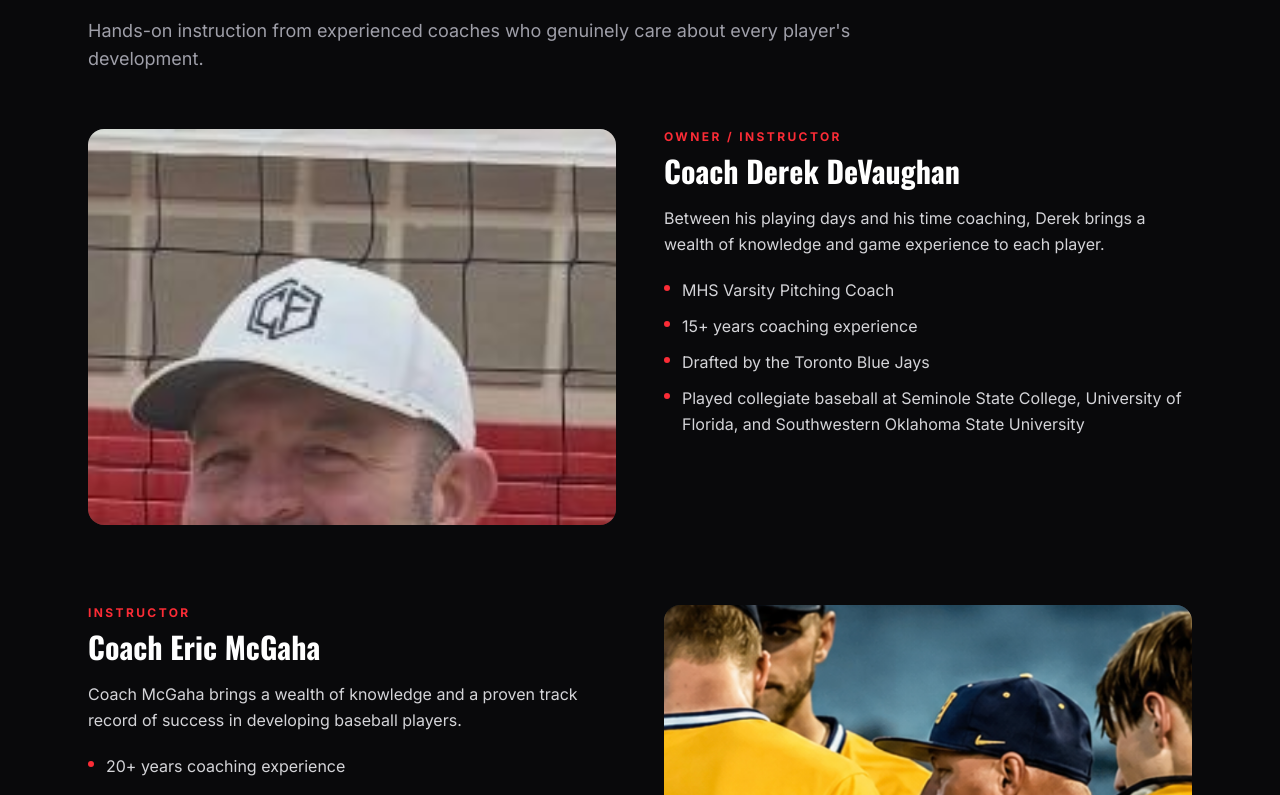
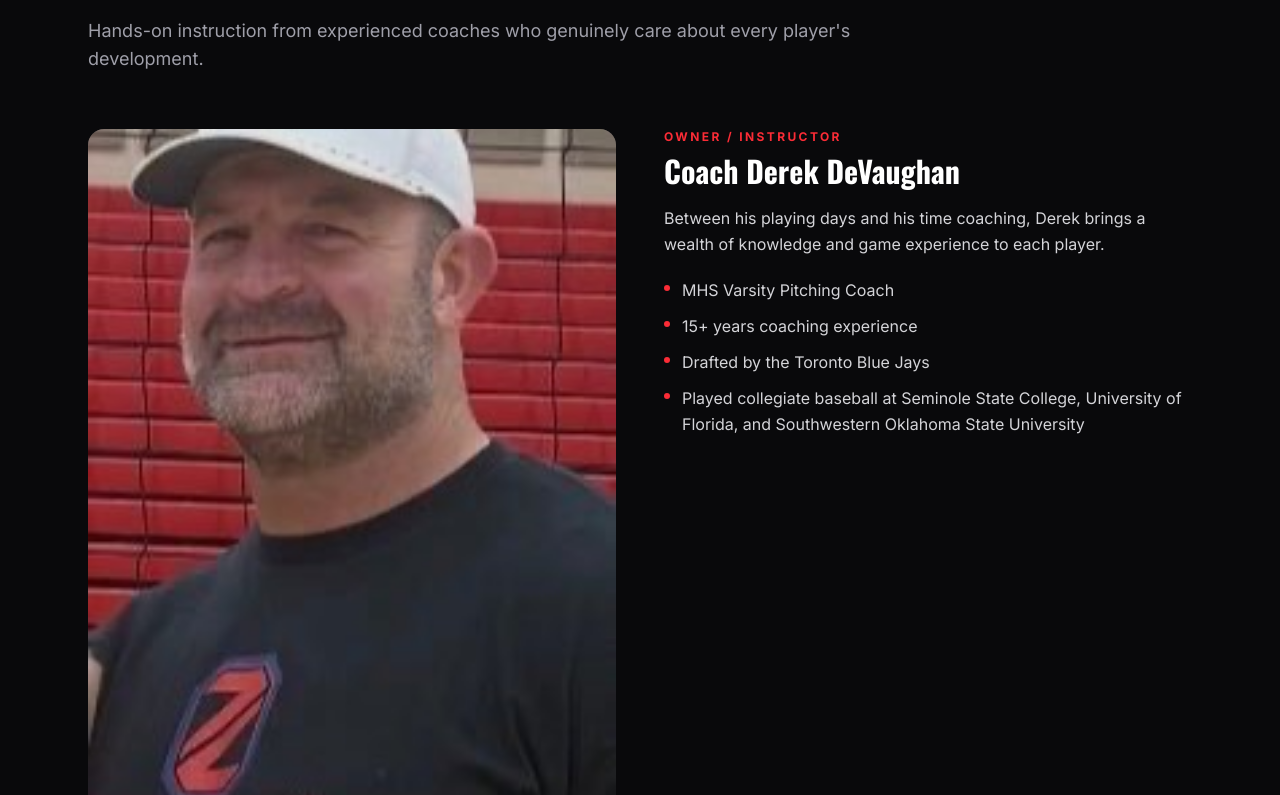
Before and after one commit to darnold5000/zerolimits, a Next.js app: page /about in a window 1280 px wide. Shown: the part 2585-3380 px from the top of the page. Built offline with nearby package versions, Linux system fonts and the light colour scheme.

Commit message:
proposals

```diff
--- a/src/content/coaches.ts
+++ b/src/content/coaches.ts
@@ -23,6 +23,7 @@ export const COACHES: Coach[] = [
     role: "Owner / Instructor",
     image: "/images/coaches/derek-devaughan.jpg",
     imageAlt: "Coach Derek DeVaughan at Zero Limits Baseball",
+    imageClass: "aspect-[3/4] w-full object-cover object-top",
     highlights: [
       "MHS Varsity Pitching Coach",
       "15+ years coaching experience",
```
Also changed, not shown: public/images/coaches/derek-devaughan.jpg.
